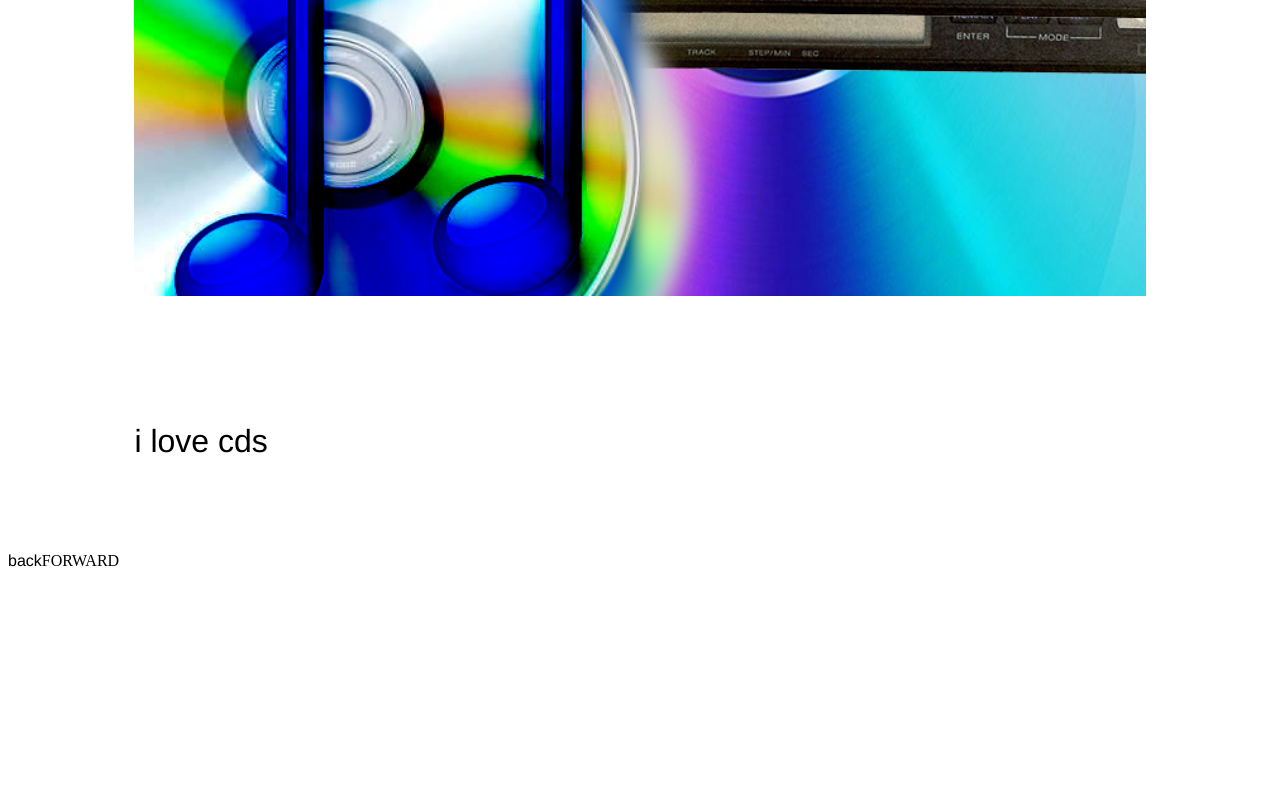
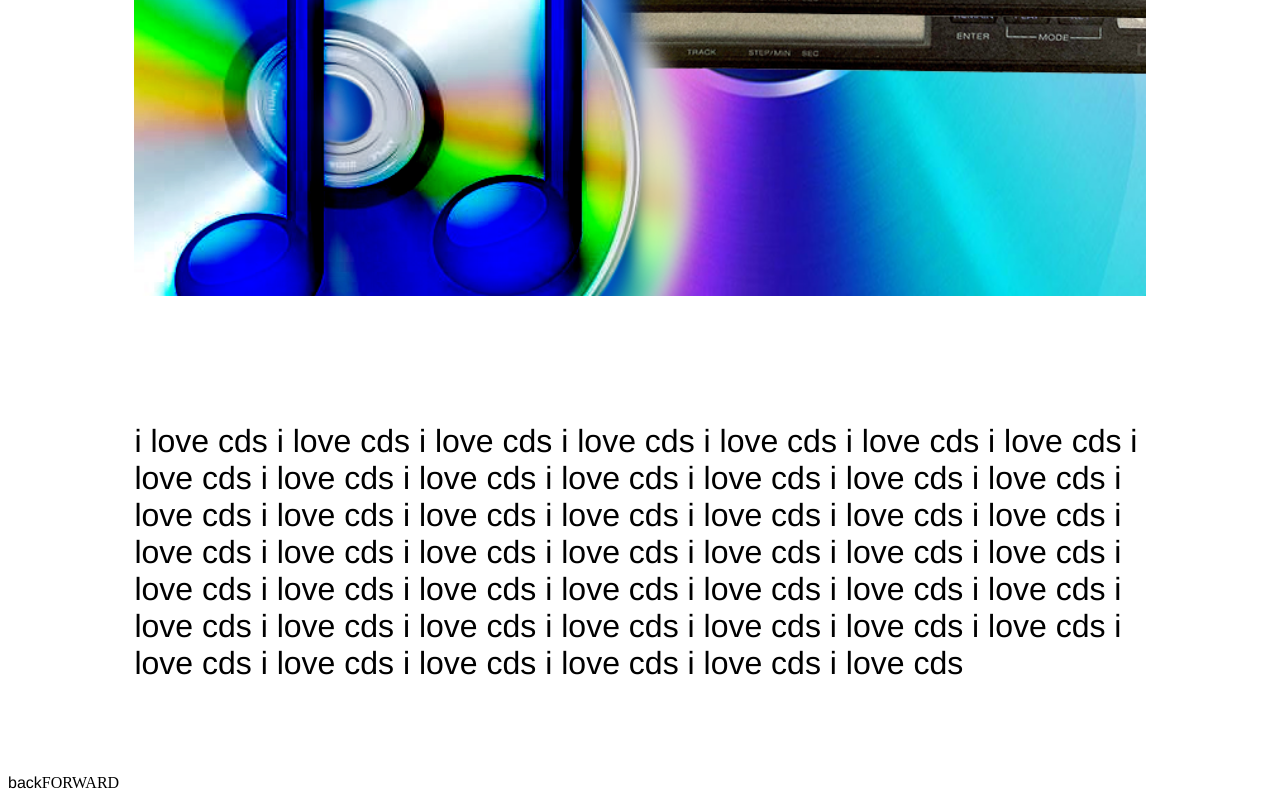
Before and after one commit to boonester/zine, a plain HTML site: page art1.html in a window 1280 px wide. Shown: the part 931-1731 px from the top of the page. Before the commit the page ends 1509 px from the top, so only its background shows below. Drawn offline with Linux system fonts and the light colour scheme.

Commit message:
FINISHED ARTWORK  (look its in the folder i just committed it earlier)

```diff
--- a/art1.html
+++ b/art1.html
@@ -14,7 +14,7 @@
         <!-- <div id="header">a love letter to cds</div> -->
         <div class="content">
             <img class="cd" src="images/cd.png" alt="">
-            <div id="lifearticle">i love cds</div>
+            <div id="lifearticle">i love cds i love cds i love cds i love cds i love cds i love cds i love cds i love cds i love cds i love cds i love cds i love cds i love cds i love cds i love cds i love cds i love cds i love cds i love cds i love cds i love cds i love cds i love cds i love cds i love cds i love cds i love cds i love cds i love cds i love cds i love cds i love cds i love cds i love cds i love cds i love cds i love cds i love cds i love cds i love cds i love cds i love cds i love cds i love cds i love cds i love cds i love cds i love cds </div>
         </div>
     </div>
 
```
